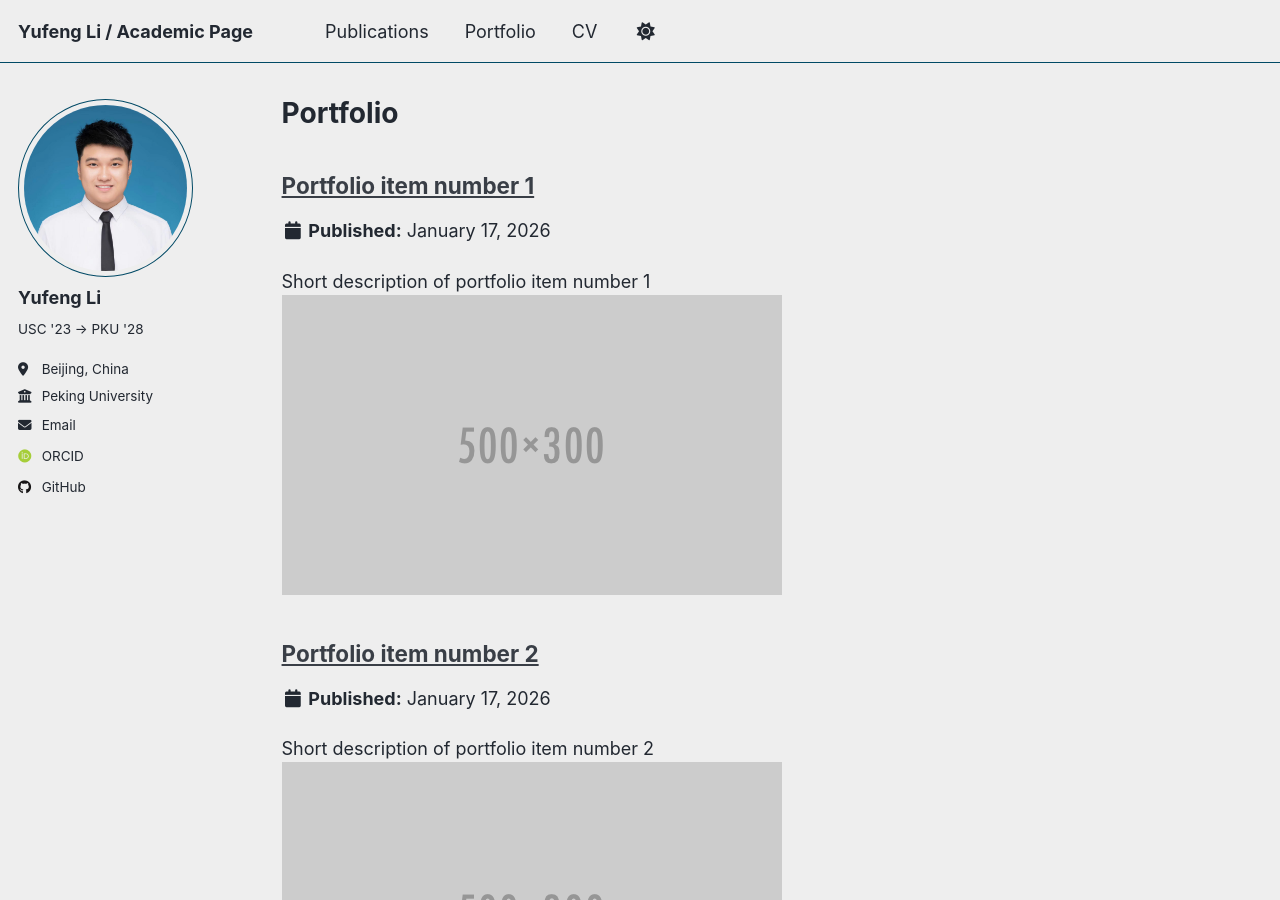
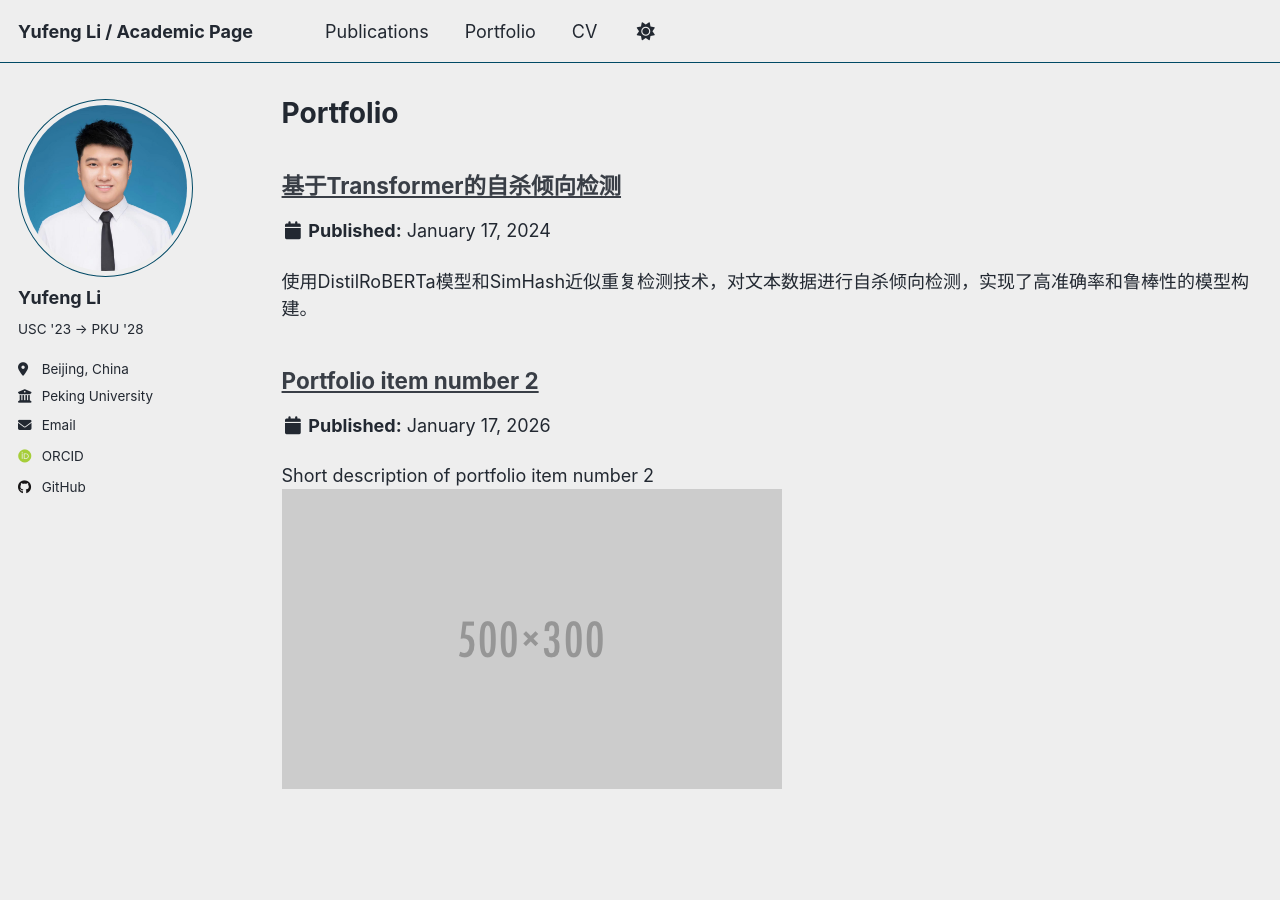
Before and after one commit to yfli0324/yfli0324.github.io, a Jekyll site: the page built from _pages/portfolio.html, in a window 1280 px wide and 900 px high. Built offline with Jekyll 4.4.1, drawn with Linux system fonts in a browser that asks for light colours; some web fonts are replaced; a script that is not in the unit is left out; part of the change alters nothing that is shown.

Commit message:
Update portfolio-1.md

````diff
--- a/_portfolio/portfolio-1.md
+++ b/_portfolio/portfolio-1.md
@@ -1,7 +1,125 @@
 ---
-title: "Portfolio item number 1"
-excerpt: "Short description of portfolio item number 1<br/><img src='/images/500x300.png'>"
+title: "基于Transformer的自杀倾向检测"
 collection: portfolio
+type: "Machine Learning"
+permalink: /portfolio/suicide-detection-transformer
+date: 2024-01-17
+excerpt: "使用DistilRoBERTa模型和SimHash近似重复检测技术，对文本数据进行自杀倾向检测，实现了高准确率和鲁棒性的模型构建。"
+header:
+  teaser: /images/portfolio/suicide-detection-transformer/roc_curve.png
+tags:
+- 自然语言处理
+- 文本分类
+- 自杀倾向检测
+- 机器学习
+- Transformer
+- DistilRoBERTa
+- SimHash
+tech_stack:
+  - name: Python
+  - name: Hugging Face Transformers
+  - name: Scikit-learn
+  - name: Pandas
+  - name: NumPy
+  - name: PyTorch
 ---
 
-This is an item in your portfolio. It can be have images or nice text. If you name the file .md, it will be parsed as markdown. If you name the file .html, it will be parsed as HTML.
+## 项目背景
+
+自杀倾向检测是一个重要的心理健康应用领域。本项目旨在通过自然语言处理技术，自动识别文本中的自杀倾向信号，为心理健康干预提供支持。我们使用了DistilRoBERTa模型作为基础模型，并结合SimHash算法进行近似重复数据的检测和去除，以提高模型的鲁棒性和泛化能力。
+
+## 核心实现
+
+### 数据预处理与近似重复检测
+
+```python
+# 文本规范化函数
+_whitespace = re.compile(r"\s+")
+_nonword = re.compile(r"[^\\w\\s]", flags=re.UNICODE)
+
+def normalize_text(s: str) -> str:
+    s = (s or "").lower().strip()
+    s = _nonword.sub(" ", s)
+    s = _whitespace.sub(" ", s).strip()
+    return s
+
+# SimHash算法实现
+def simhash(tokens, nbits=64) -> int:
+    if not tokens:
+        return 0
+    v = np.zeros(nbits, dtype=np.int32)
+    counts = Counter(tokens)
+    for tok, w in counts.items():
+        h = _fnv1a_64(tok)
+        for i in range(nbits):
+            bit = (h >> i) & 1
+            v[i] += w if bit else -w
+    out = 0
+    for i in range(nbits):
+        if v[i] >= 0:
+            out |= (1 << i)
+    return int(out)
+
+# 分桶和聚类
+def band_buckets(hashes, band_bits=16):
+    assert 64 % band_bits == 0
+    bands = 64 // band_bits
+    mask = (1 << band_bits) - 1
+    buckets = defaultdict(list)
+    for idx, h in enumerate(hashes):
+        for b in range(bands):
+            buckets[(b, (h >> (b * band_bits)) & mask)].append(idx)
+    return buckets
+# 加载预训练模型
+model = AutoModelForSequenceClassification.from_pretrained(MODEL_NAME, num_labels=2)
+
+# 计算指标函数
+def compute_metrics(eval_pred):
+    logits, labels = eval_pred
+    logits = np.asarray(logits)
+    labels = np.asarray(labels).astype(int)
+
+    exp = np.exp(logits - logits.max(axis=1, keepdims=True))
+    probs = exp / exp.sum(axis=1, keepdims=True)
+    p1 = probs[:, 1]
+
+    yhat = (p1 >= 0.5).astype(int)
+    return {
+        "roc_auc": roc_auc_score(labels, p1),
+        "pr_auc": average_precision_score(labels, p1),
+        "accuracy": float((yhat == labels).mean()),
+    }
+
+# 训练参数
+training_args = TrainingArguments(
+    output_dir=os.path.join(OUT_DIR, "ckpt"),
+    learning_rate=LR,
+    per_device_train_batch_size=TRAIN_BS,
+    per_device_eval_batch_size=EVAL_BS,
+    num_train_epochs=EPOCHS,
+    weight_decay=WEIGHT_DECAY,
+    eval_strategy="steps",
+    eval_steps=EVAL_STEPS,
+    save_steps=SAVE_STEPS,
+    logging_steps=100,
+    save_total_limit=2,
+    load_best_model_at_end=True,
+    metric_for_best_model="roc_auc",
+    greater_is_better=True,
+    fp16=torch.cuda.is_available(),
+    report_to="none",
+)
+
+# 训练器
+trainer = Trainer(
+    model=model,
+    args=training_args,
+    train_dataset=train_ds,
+    eval_dataset=val_ds,
+    tokenizer=tokenizer,
+    data_collator=data_collator,
+    compute_metrics=compute_metrics,
+)
+
+# 开始训练
+trainer.train()
````
